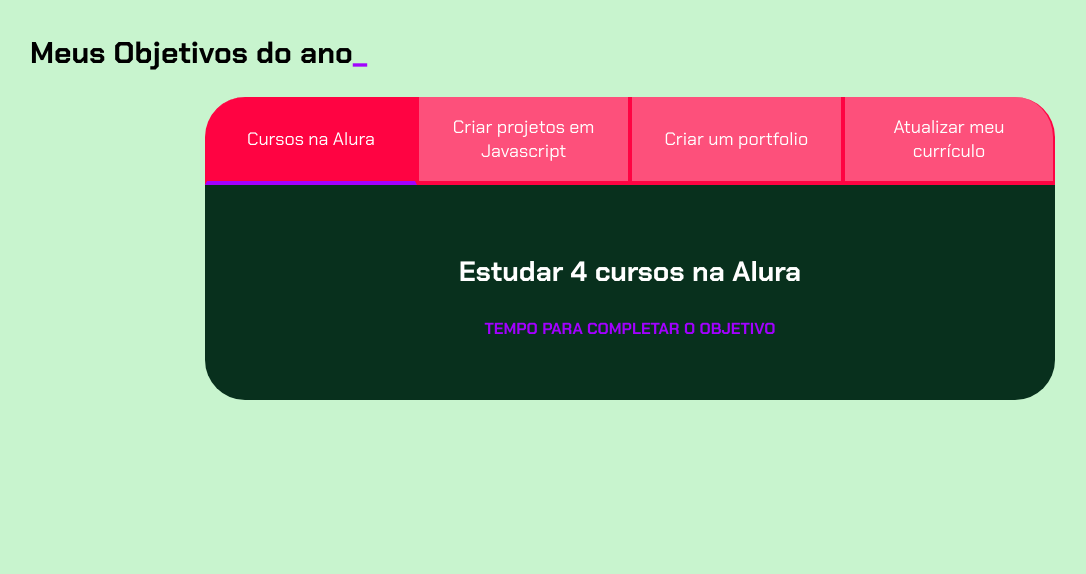
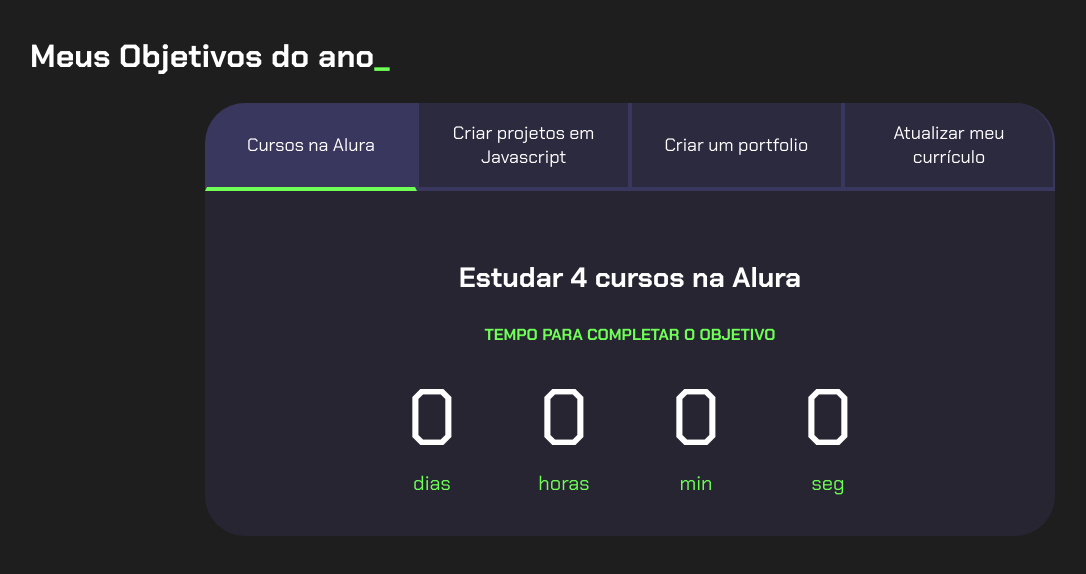
Before and after one commit to marcosgimenesclass/Aula-1, a plain HTML site: page index.html in a window 1280 px wide. Both pictures are taken after a click on the button "Cursos na Alura". Shown: the whole page, without its empty margins (10-1096 px from the left). Drawn offline with Linux system fonts and the light colour scheme.

Commit message:
Add files via upload

```diff
--- a/index.html
+++ b/index.html
@@ -1,11 +1,13 @@
 <!DOCTYPE html>
 <html lang="pt-br">
+
 <head>
     <meta charset="UTF-8">
     <meta name="viewport" content="width=device-width, initial-scale=1.0">
     <title>Meus objetivos do ano</title>
     <link rel="stylesheet" href="style.css">
 </head>
+
 <body>
     <section class="conteudo-principal">
         <h2 class="titulo-principal">Meus Objetivos do ano<span>_</span></h2>
@@ -20,22 +22,95 @@
                 <div class="aba-conteudo ativo">
                     <h3 class="aba-conteudo-titulo-principal">Estudar 4 cursos na Alura</h3>
                     <h4 class="aba-conteudo-titulo-secundario">Tempo para completar o objetivo</h4>
+                    <div class="contador">
+                        <div class="contador-digito">
+                            <p class="contador-digito-numero" id="dias0">7</p>
+                            <p class="contador-digito-texto">dias</p>
+                        </div>
+                        <div class="contador-digito">
+                            <p class="contador-digito-numero" id="horas0">7</p>
+                            <p class="contador-digito-texto">horas</p>
+                        </div>
+                        <div class="contador-digito">
+                            <p class="contador-digito-numero" id="min0">7</p>
+                            <p class="contador-digito-texto">min</p>
+                        </div>
+                        <div class="contador-digito">
+                            <p class="contador-digito-numero" id="seg0">7</p>
+                            <p class="contador-digito-texto">seg</p>
+                        </div>
+                    </div>
                 </div>
                 <div class="aba-conteudo">
                     <h3 class="aba-conteudo-titulo-principal">Criar 5 projetos em Javascript</h3>
                     <h4 class="aba-conteudo-titulo-secundario">Tempo para completar o objetivo</h4>
+                    <div class="contador">
+                        <div class="contador-digito">
+                            <p class="contador-digito-numero" id="dias1">7</p>
+                            <p class="contador-digito-texto">dias</p>
+                        </div>
+                        <div class="contador-digito">
+                            <p class="contador-digito-numero" id="horas1">7</p>
+                            <p class="contador-digito-texto">horas</p>
+                        </div>
+                        <div class="contador-digito">
+                            <p class="contador-digito-numero" id="min1">7</p>
+                            <p class="contador-digito-texto">min</p>
+                        </div>
+                        <div class="contador-digito">
+                            <p class="contador-digito-numero" id="seg1">7</p>
+                            <p class="contador-digito-texto">seg</p>
+                        </div>
+                    </div>
                 </div>
                 <div class="aba-conteudo">
                     <h3 class="aba-conteudo-titulo-principal">Criar um portfolio com os meus 3 melhores projetos</h3>
                     <h4 class="aba-conteudo-titulo-secundario">Tempo para completar o objetivo</h4>
+                    <div class="contador">
+                        <div class="contador-digito">
+                            <p class="contador-digito-numero" id="dias2">7</p>
+                            <p class="contador-digito-texto">dias</p>
+                        </div>
+                        <div class="contador-digito">
+                            <p class="contador-digito-numero" id="horas2">7</p>
+                            <p class="contador-digito-texto">horas</p>
+                        </div>
+                        <div class="contador-digito">
+                            <p class="contador-digito-numero" id="min2">7</p>
+                            <p class="contador-digito-texto">min</p>
+                        </div>
+                        <div class="contador-digito">
+                            <p class="contador-digito-numero" id="seg2">7</p>
+                            <p class="contador-digito-texto">seg</p>
+                        </div>
+                    </div>
                 </div>
                 <div class="aba-conteudo">
                     <h3 class="aba-conteudo-titulo-principal">Atualizar meu curriculo com os certificados da Alura</h3>
                     <h4 class="aba-conteudo-titulo-secundario">Tempo para completar o objetivo</h4>
+                    <div class="contador">
+                        <div class="contador-digito">
+                            <p class="contador-digito-numero" id="dias3">7</p>
+                            <p class="contador-digito-texto">dias</p>
+                        </div>
+                        <div class="contador-digito">
+                            <p class="contador-digito-numero" id="horas3">7</p>
+                            <p class="contador-digito-texto">horas</p>
+                        </div>
+                        <div class="contador-digito">
+                            <p class="contador-digito-numero" id="min3">7</p>
+                            <p class="contador-digito-texto">min</p>
+                        </div>
+                        <div class="contador-digito">
+                            <p class="contador-digito-numero" id="seg3">7</p>
+                            <p class="contador-digito-texto">seg</p>
+                        </div>
+                    </div>
                 </div>
             </div>
         </div>
     </section>
     <script src="main.js"></script>
 </body>
+
 </html>
--- a/main.js
+++ b/main.js
@@ -1,21 +1,60 @@
 const botoes = document.querySelectorAll(".botao");
-const abas = document.querySelectorAll(".aba-conteudo");
+const textos = document.querySelectorAll(".aba-conteudo");
 
 for (let i = 0; i < botoes.length; i++) {
-    botoes[i].onclick = function() {
+    botoes[i].onclick = function () {
 
-        // Remover a classe 'ativo' de todos os botões
         for (let j = 0; j < botoes.length; j++) {
             botoes[j].classList.remove("ativo");
+            textos[j].classList.remove("ativo");
         }
 
-        // Adicionar a classe 'ativo' apenas ao botão clicado
         botoes[i].classList.add("ativo");
-
-        // Mostrar a aba correspondente
-        for (let k = 0; k < abas.length; k++) {
-            abas[k].classList.remove("ativo");
-        }
-        abas[i].classList.add("ativo");
+        textos[i].classList.add("ativo");
     }
 }
+
+const contadores = document.querySelectorAll(".contador");
+const tempoObjetivo1 = new Date("2020-10-05T00:00:00");
+const tempoObjetivo2 = new Date("2023-12-05T00:00:00");
+const tempoObjetivo3 = new Date("2023-12-30T00:00:00");
+const tempoObjetivo4 = new Date("2024-02-01T00:00:00");
+
+const tempos = [tempoObjetivo1,tempoObjetivo2,tempoObjetivo3,tempoObjetivo4];
+
+
+function calculaTempo(tempoObjetivo) {
+    let tempoAtual = new Date();
+    let tempoFinal = tempoObjetivo - tempoAtual;
+    let segundos = Math.floor(tempoFinal / 1000);
+    let minutos = Math.floor(segundos / 60);
+    let horas = Math.floor(minutos / 60);
+    let dias = Math.floor(horas / 24);
+
+    segundos %= 60;
+    minutos %= 60;
+    horas %= 24;
+    if (tempoFinal > 0){
+        return [dias,horas,minutos,segundos];
+    } else {
+        return [0,0,0,0];
+    }
+}
+
+function atualizaCronometro(){
+    document.getElementById("dias0").textContent = calculaTempo(tempos[0])[0];
+    document.getElementById("horas0").textContent = calculaTempo(tempos[0])[1];
+    document.getElementById("min0").textContent = calculaTempo(tempos[0])[2];
+    document.getElementById("seg0").textContent = calculaTempo(tempos[0])[3];
+
+    for (let i=0; i<contadores.length;i++){
+       // contadores[i].textContent = calculaTempo(tempos[i]);
+    }
+}
+
+function comecaCronometro(){
+    atualizaCronometro();
+    setInterval(atualizaCronometro,1000);
+}
+
+comecaCronometro();
--- a/style.css
+++ b/style.css
@@ -1,13 +1,12 @@
 @import url('https://fonts.googleapis.com/css2?family=Chakra+Petch:wght@400;700&display=swap');
 
 :root {
-    --cor-de-fundo: #9beba68a;
-    --roxo: #a200ff;
-    --preto: #000000;
+    --cor-de-fundo: #1E1E1E;
+    --verde: #6FFF57;
     --branco: #FFFFFF;
-    --botao-ativo: #ff0342;
-    --botao-inativo: #fd507b;
-    --texto-fundo: rgb(8, 48, 29);
+    --botao-ativo: #3A375E;
+    --botao-inativo: rgba(58, 55, 94, 0.5);
+    --texto-fundo: rgba(58, 55, 94, 0.3);
 }
 
 body {
@@ -30,25 +29,11 @@ body {
 .titulo-principal {
     text-align: left;
     width: 100%;
-    font-size: 30px;
-    color: var(--preto)
-}
-
-@keyframes blink {
-    0% {
-        opacity: 1;
-    }
-    50% {
-        opacity: 0;
-    }
-    100% {
-        opacity: 1;
-    }
+    font-size: 32px;
 }
 
 .titulo-principal span {
-    color: var(--roxo);
-    animation: blink 1s infinite;
+    color: var(--verde);
 }
 
 
@@ -78,7 +63,7 @@ body {
 
 .botao.ativo{
     background-color: var(--botao-ativo);
-    border-bottom: 4px solid var(--roxo);
+    border-bottom: 4px solid var(--verde);
 }
 
 .abas-textos{
@@ -100,8 +85,32 @@ body {
 }
 .aba-conteudo-titulo-secundario{
     text-align: center;
-    color: var(--roxo);
+    color: var(--verde);
     text-transform: uppercase;
+}
+
+.contador{
+    display:flex;
+    justify-content: center;
+    flex-wrap: wrap;
+}
+.contador-digito{
+    padding: 0 16px;
+    text-align: center;
+    min-width: 100px;
+}
+
+.contador-digito-numero{
+    font-size: 80px;
+    margin: 0;
+
+}
+
+.contador-digito-texto{
+    color: var(--verde);
+    font-size: 20px;
+    margin: 0;
+
 }
 
 @media screen and (min-width: 768px) {
```
Lines whose indentation alone changed are shown as unchanged.
